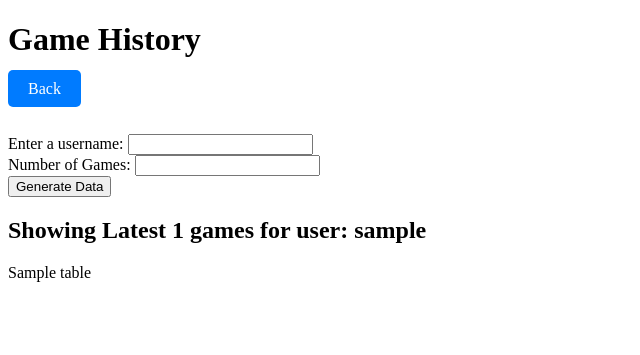
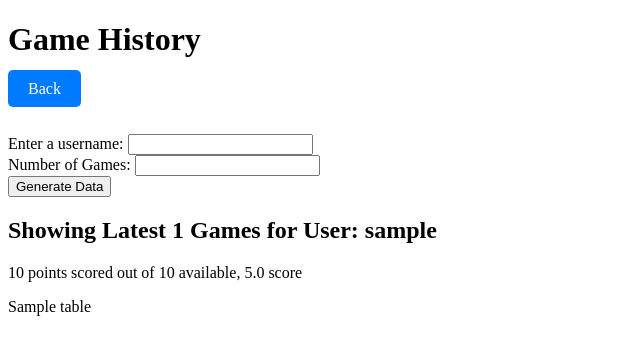
Before and after one commit to PhilMcDaniel/flask-app, a Flask app: template templates/game_history.html in a window 1280 px wide. Shown: the top 355 px of the page, without its empty margins (0-640 px from the left). Run offline with Flask 3, Linux system fonts and the light colour scheme; the template is opened without the code that fills it: most values are stand-ins (such as "Sample title", 1, 10 or a date in 2020).

Commit message:
Add score

```diff
--- a/app.py
+++ b/app.py
@@ -23,12 +23,16 @@ def user_summary():
 @app.route('/game_history', methods = ['GET','POST'])
 def game_history():
     if request.method == 'POST':
+        #get user input
         username = request.form['username']
         num_games = int(request.form['num_games'])
+        #get game history
         games = lichess.get_lichess_user_game_history(username,num_games)
         games_enhanced = lichess.enhance_game_data(games,username)
         df = lichess.create_df_from_data(games_enhanced)
-        return render_template('game_history.html', table=df.to_html(),username=username,num_games=num_games)
+        #get overall score
+        points,available_points = lichess.player_overall_score(username,num_games)
+        return render_template('game_history.html', table=df.to_html(),username=username,num_games=num_games,points=points,available_points=available_points)
     else:
         return render_template('game_history.html')
 
--- a/templates/game_history.html
+++ b/templates/game_history.html
@@ -29,8 +29,9 @@
         <input type="number" id="num_games" name="num_games" required><br>
         <button type="submit">Generate Data</button>
     </form>
-    <h2>Showing Latest {{num_games}} games for user: {{username}}</h2>
+    <h2>Showing Latest {{num_games}} Games for User: {{username}}</h2>
     {% if table %}
+        <p>{{points}} points scored out of {{available_points}} available, {{points - (available_points/2)}} score</p>
         {{ table|safe }}
     {% endif %}
 </body>
```
